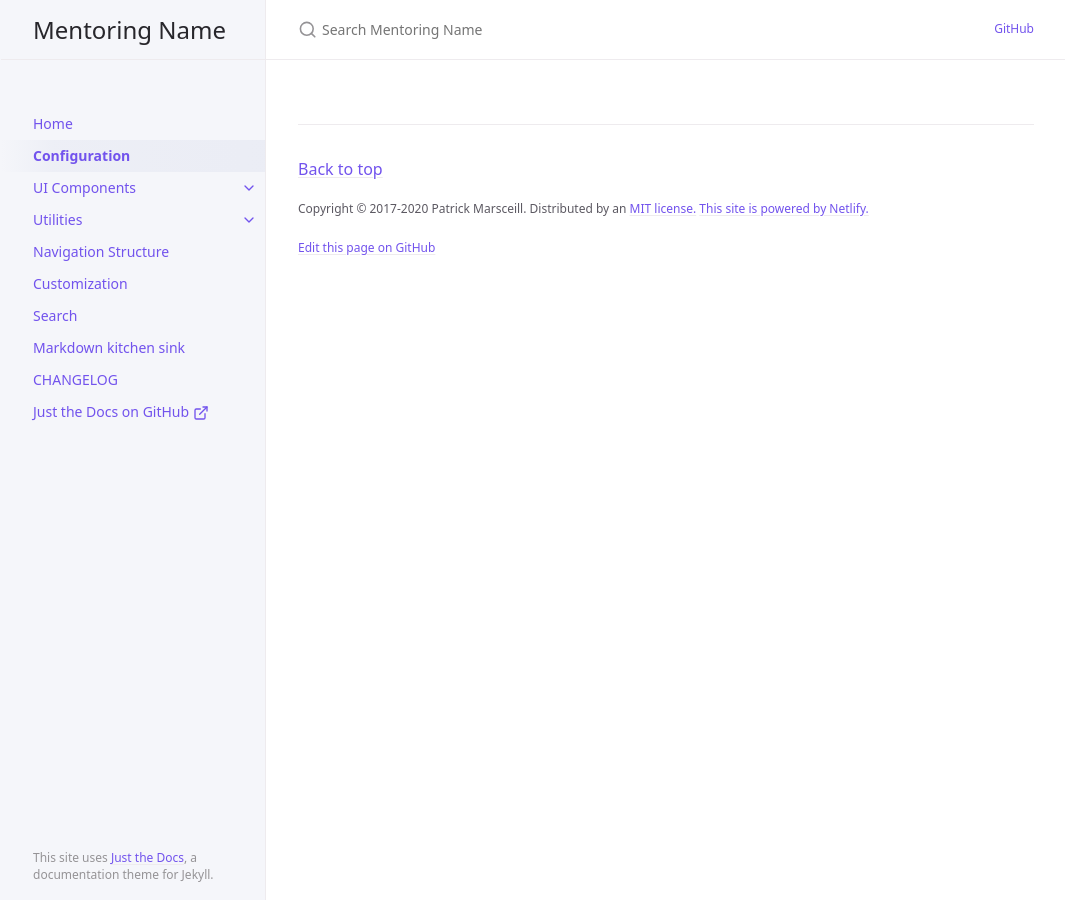
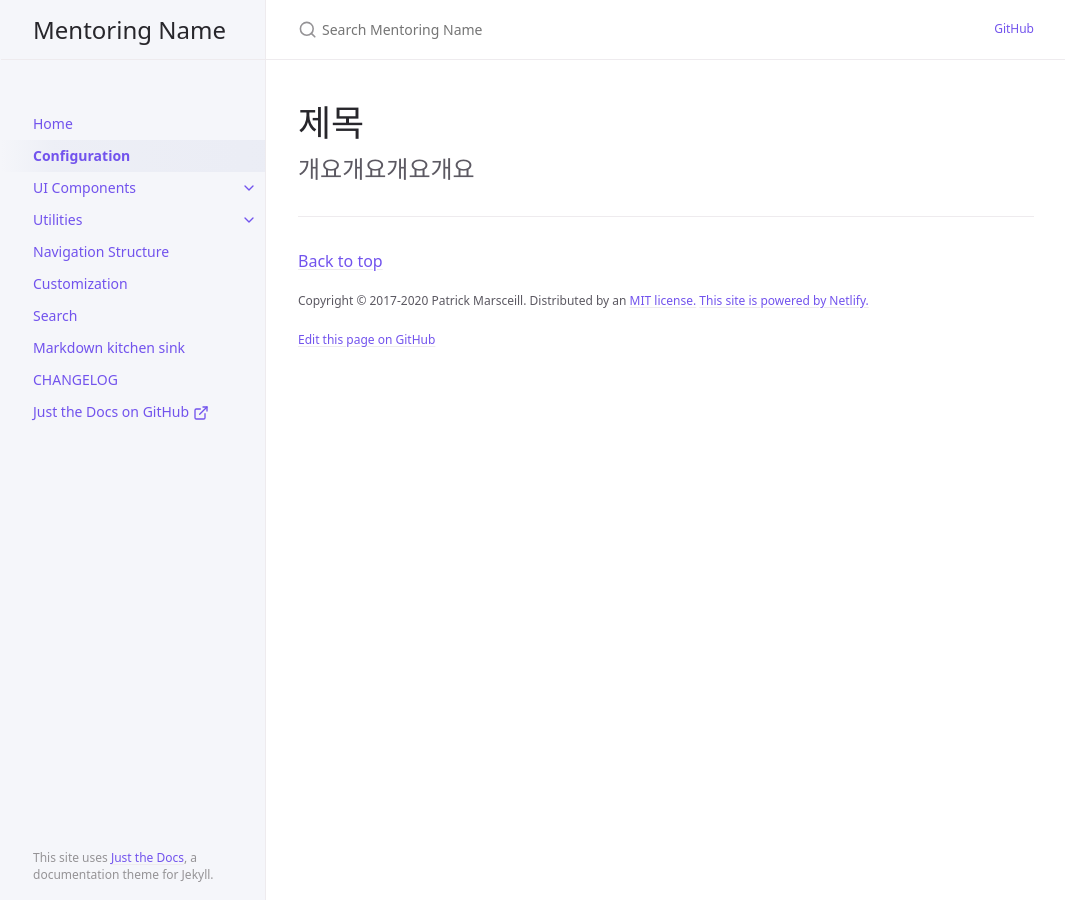
Before and after one commit to CLiF-1593/Test, a Jekyll site: the page built from docs/configuration.md, in a window 1280 px wide. Shown: the whole page, without its empty margins (106-1171 px from the left). Built offline with Jekyll 4.4.1, drawn with Linux system fonts in a browser that asks for light colours.

Commit message:
Update configuration.md

```diff
--- a/docs/configuration.md
+++ b/docs/configuration.md
@@ -3,3 +3,9 @@ layout: default
 title: Configuration
 nav_order: 2
 ---
+
+# 제목
+{: .no_toc }
+
+개요개요개요개요
+{: .fs-6 .fw-300 }
```
